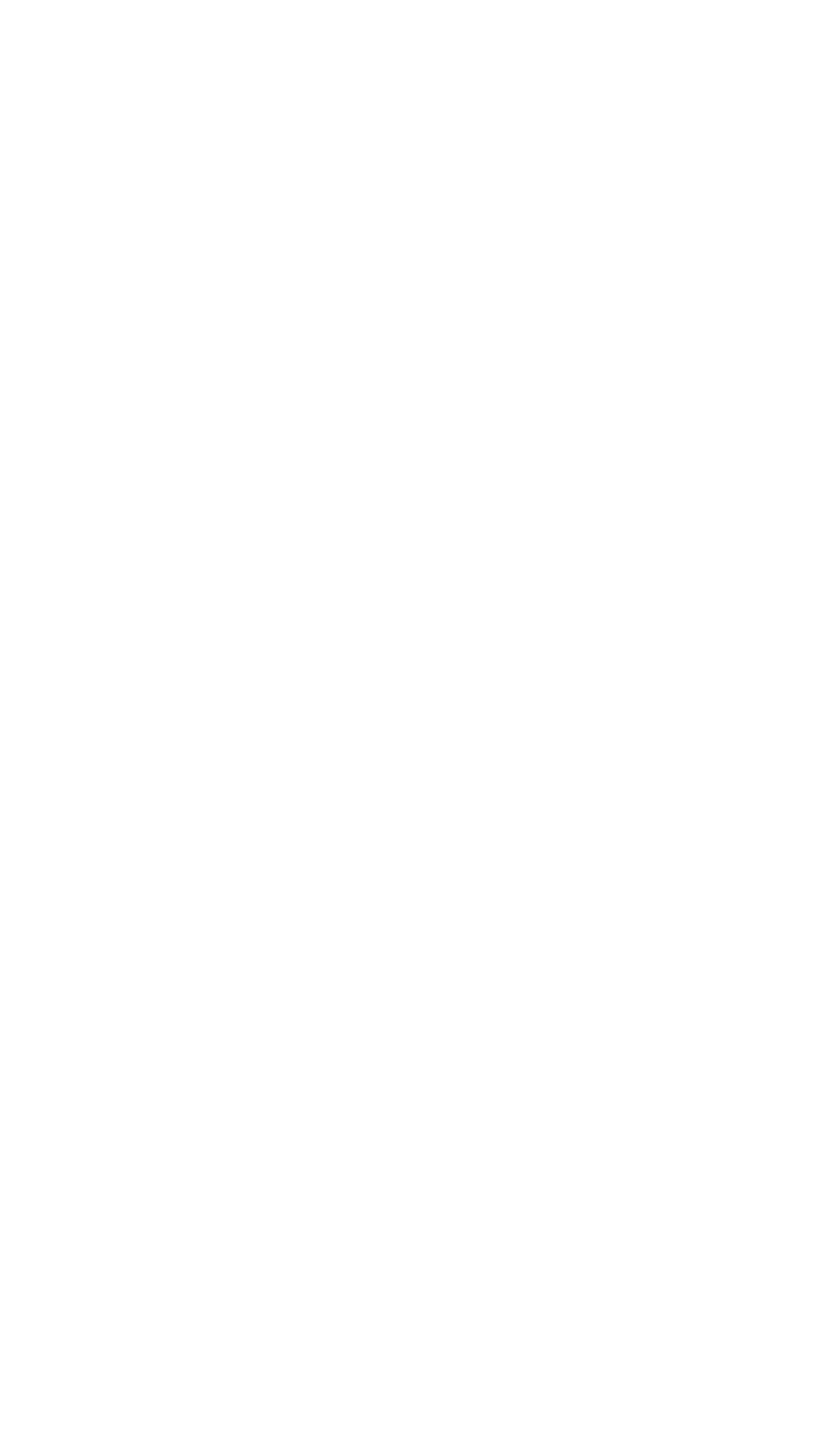
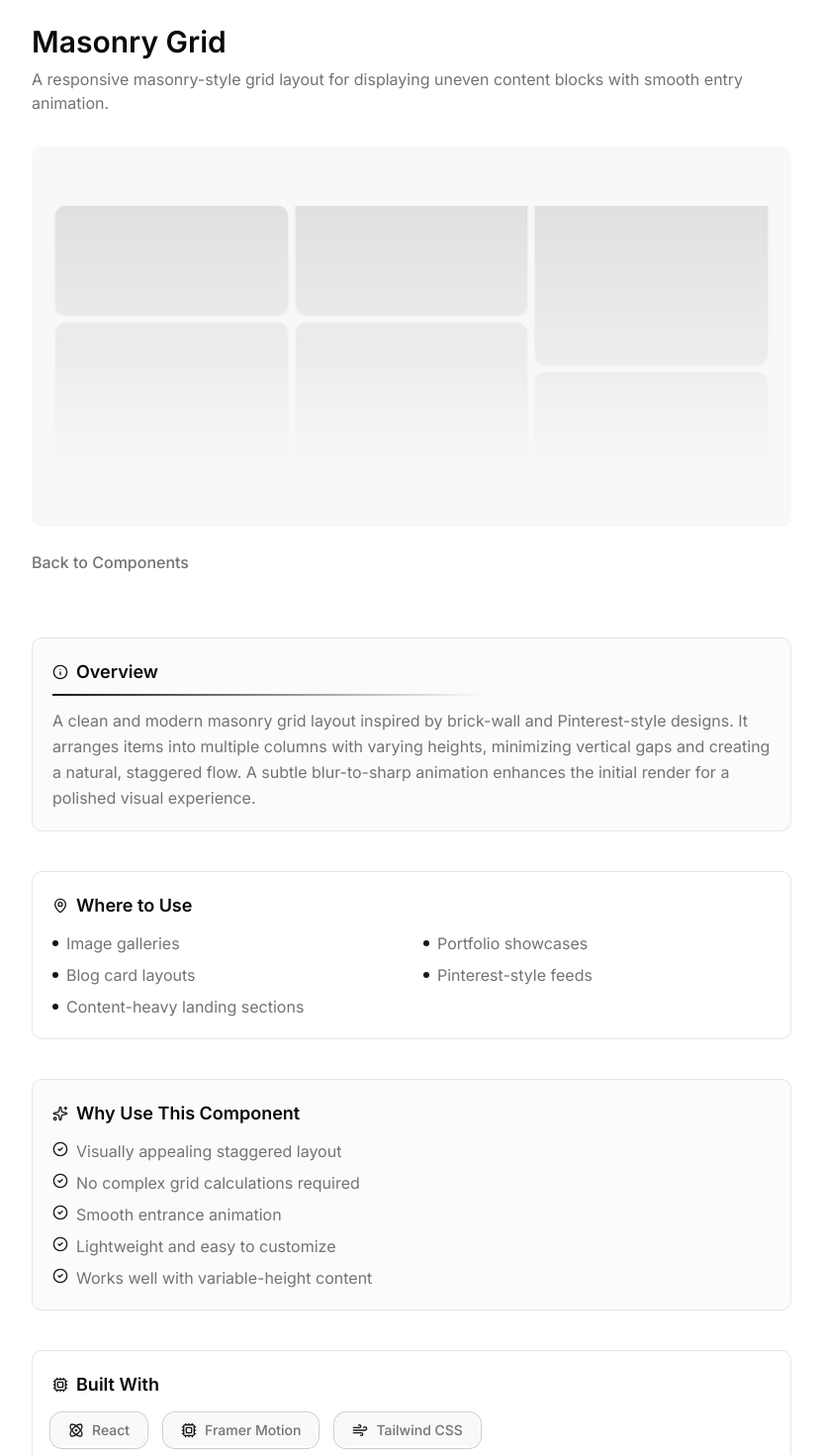
Before and after one commit to kedarrm/My_Portfolio, a Next.js app: page /demos/Grid in a window 1280 px wide. Before the commit this address had no page. Shown: the top 1470 px of the page at 99% size, without its empty margins (224-1055 px from the left). Before the commit the page ends 800 px from the top, so only its background shows below. Built offline with nearby package versions, Linux system fonts and the light colour scheme.

Commit message:
new masonry grid component added

```diff
--- a/app/MyWork/page.jsx
+++ b/app/MyWork/page.jsx
@@ -22,11 +22,13 @@ import {
   Cpu,
   BadgeAlert,
   Loader,
+  Grid,
 } from "lucide-react";
 import PageLoader from "@/components/PageLoader";
 import Badge from "../demos/[slug]/_components/Badge";
 import TextSwitcher from "../demos/[slug]/_components/TextSwitcher";
 import VerticalSkeletonLoader from "../demos/[slug]/_components/Loader";
+import GridLayout from "../demos/[slug]/_components/Grid";
 
 
 const categories = [
@@ -38,6 +40,7 @@ const categories = [
   "Toolbar",
   "Badge",
   "Loader",
+  "Grid",
 ];
 
 const categoryIcons = {
@@ -49,6 +52,7 @@ const categoryIcons = {
   Toolbar: LayoutGrid,
   Badge: BadgeAlert,
   Loader: Loader,
+  Grid: Grid,
 };
 
 const techIcons = {
@@ -122,6 +126,14 @@ const componentsData = [
     description: "Animated vertical loader with React and Tailwind CSS.",
     tech: ["React", "Tailwind"," Framer Motion"],
     slug: "Loader",
+  },
+  {
+    id: 9,
+    name: "Masonry Grid",
+    category: "Grid",
+    description: "Masonry Grid using React, Tailwind and Framer motion.",
+    tech: ["React", "Tailwind"," Framer Motion"],
+    slug: "Grid",
   }
 ];
 
@@ -134,6 +146,7 @@ const previewMap = {
   "Badge": <Badge />,
   "Animated Text Rotator": <TextSwitcher />,
   "Vertical Skeleton Loader": <VerticalSkeletonLoader />,
+  "Masonry Grid":<GridLayout />
 
 };
 
--- /dev/null
+++ b/app/demos/[slug]/_components/Grid.jsx
@@ -0,0 +1,33 @@
+'use client'
+
+import React from 'react'
+import { motion } from 'framer-motion'
+
+const GridLayout = () => {
+  return (
+    <motion.div
+      className="
+        relative h-72 w-full overflow-auto
+        rounded-lg
+        m-4 mask-b-from-1
+      "
+      initial={{ opacity: 0, filter: "blur(24px)" }}
+      animate={{ opacity: 1, filter: "blur(0px)" }}
+      transition={{ duration: 0.8, ease: "easeOut" }}
+    >
+      <div className="columns-3 gap-2 px-2 py-3">
+        {[...Array(12)].map((_, i) => (
+          <div
+            key={i}
+            className="mb-2 rounded-lg bg-foreground/10 shadow-sm"
+            style={{
+              height: `${110 + (i % 3) * 50}px`,
+            }}
+          />
+        ))}
+      </div>
+    </motion.div>
+  )
+}
+
+export default GridLayout
--- a/app/demos/[slug]/_components/Loader.jsx
+++ b/app/demos/[slug]/_components/Loader.jsx
@@ -17,7 +17,7 @@ export default function VerticalSkeletonLoader() {
               initial={{ y: 48, opacity: 0 }}
               animate={{ y: 0, opacity: 1 }}
               transition={{
-                duration: 0.45,
+                duration: 0.85,
                 delay: i * 0.15,
                 repeat: Infinity,
                 repeatDelay: 0.6,
--- a/app/demos/[slug]/_components/RippleEffect.jsx
+++ b/app/demos/[slug]/_components/RippleEffect.jsx
@@ -75,7 +75,6 @@ export default function RippleEffect() {
                 height={150}
                 className="rounded-sm grayscale hover:grayscale-0 transition"
             />
-
         </Ripple>
     );
 }
--- a/app/demos/[slug]/page.jsx
+++ b/app/demos/[slug]/page.jsx
@@ -11,6 +11,7 @@ import Badge from "./_components/Badge";
 import NewComp from "./_components/TextSwitcher";
 import TextSwitcher from "./_components/TextSwitcher";
 import VerticalSkeletonLoader from "./_components/Loader";
+import GridLayout from "./_components/Grid";
 
 
 const demos = [
@@ -245,7 +246,43 @@ const demos = [
     ],
   },
 },
-
+{
+  slug: "Grid",
+  name: "Masonry Grid",
+  description:
+    "A responsive masonry-style grid layout for displaying uneven content blocks with smooth entry animation.",
+  code: "https://github.com/yourname/masonry-grid-layout",
+  component: GridLayout,
+  details: {
+    overview:
+      "A clean and modern masonry grid layout inspired by brick-wall and Pinterest-style designs. It arranges items into multiple columns with varying heights, minimizing vertical gaps and creating a natural, staggered flow. A subtle blur-to-sharp animation enhances the initial render for a polished visual experience.",
+    useCases: [
+      "Image galleries",
+      "Portfolio showcases",
+      "Blog card layouts",
+      "Pinterest-style feeds",
+      "Content-heavy landing sections",
+    ],
+    whyUse: [
+      "Visually appealing staggered layout",
+      "No complex grid calculations required",
+      "Smooth entrance animation",
+      "Lightweight and easy to customize",
+      "Works well with variable-height content",
+    ],
+    variants: [
+      "Configurable column count",
+      "Responsive breakpoints (2 / 3 / 4 columns)",
+      "Card-based masonry items",
+      "Animated hover states",
+    ],
+    tech: [
+      "React",
+      "Framer Motion",
+      "Tailwind CSS",
+    ],
+  },
+}
 ];
 
 
```
